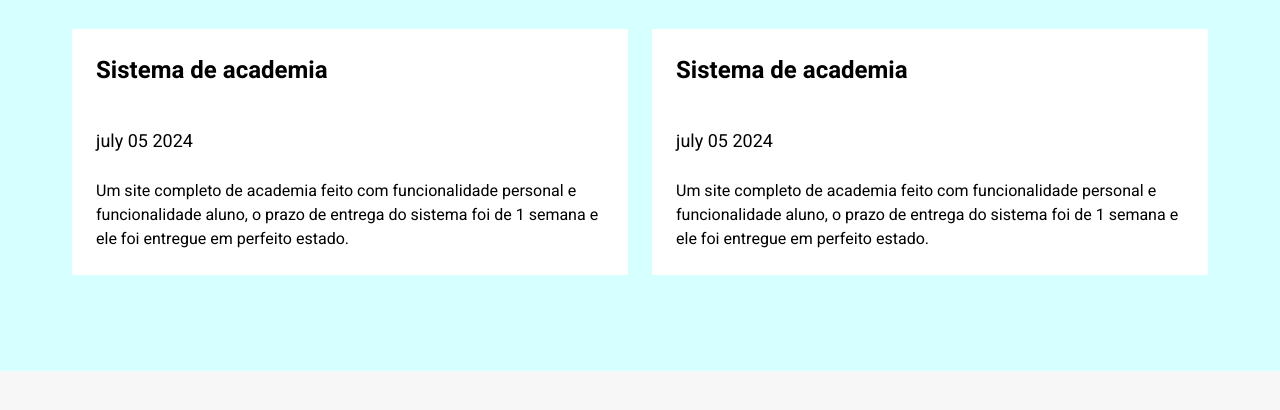
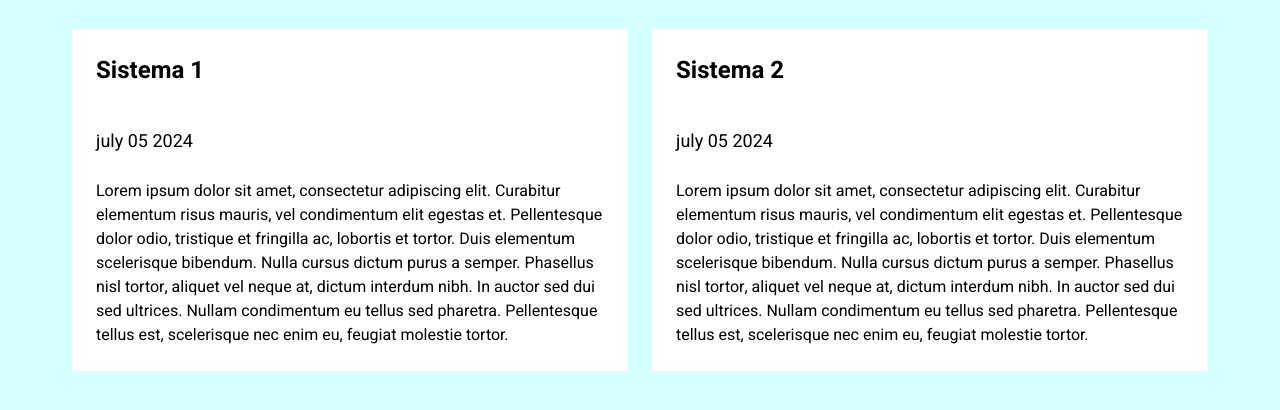
Before and after one commit to DaviCunhaQ/Simple-Portfolio, a plain HTML site: page index.html in a window 1280 px wide. Shown: the part 706-1116 px from the top of the page. Before the commit the page ends 1077 px from the top, so only its background shows below. Drawn offline with Linux system fonts and the light colour scheme.

Commit message:
fix:texts

```diff
--- a/index.html
+++ b/index.html
@@ -51,19 +51,15 @@
                 </div>
                 <div class="posts-cards">
                     <div class="post-card">
-                        <h3>Sistema de academia</h3>
+                        <h3>Sistema 1</h3>
                         <span>july 05 2024</span>
-                        <p>Um site completo de academia feito com funcionalidade personal
-                            e funcionalidade aluno, o prazo de entrega do sistema foi
-                            de 1 semana e ele foi entregue em perfeito estado.
+                        <p>Lorem ipsum dolor sit amet, consectetur adipiscing elit. Curabitur elementum risus mauris, vel condimentum elit egestas et. Pellentesque dolor odio, tristique et fringilla ac, lobortis et tortor. Duis elementum scelerisque bibendum. Nulla cursus dictum purus a semper. Phasellus nisl tortor, aliquet vel neque at, dictum interdum nibh. In auctor sed dui sed ultrices. Nullam condimentum eu tellus sed pharetra. Pellentesque tellus est, scelerisque nec enim eu, feugiat molestie tortor.
                         </p>
                     </div>
                     <div class="post-card">
-                        <h3>Sistema de academia</h3>
+                        <h3>Sistema 2</h3>
                         <span>july 05 2024</span>
-                        <p>Um site completo de academia feito com funcionalidade personal
-                            e funcionalidade aluno, o prazo de entrega do sistema foi
-                            de 1 semana e ele foi entregue em perfeito estado.
+                        <p>Lorem ipsum dolor sit amet, consectetur adipiscing elit. Curabitur elementum risus mauris, vel condimentum elit egestas et. Pellentesque dolor odio, tristique et fringilla ac, lobortis et tortor. Duis elementum scelerisque bibendum. Nulla cursus dictum purus a semper. Phasellus nisl tortor, aliquet vel neque at, dictum interdum nibh. In auctor sed dui sed ultrices. Nullam condimentum eu tellus sed pharetra. Pellentesque tellus est, scelerisque nec enim eu, feugiat molestie tortor.
                         </p>
                     </div>
                 </div>
--- a/styles/style.css
+++ b/styles/style.css
@@ -112,6 +112,10 @@ main #banner .banner-content .banner-content-btn{
   border: none;
 }
 
+.banner-content-btn:hover{
+  cursor: pointer;
+}
+
 main #banner .banner-image{
   border-radius: 50%;
   width: 100%;
```
